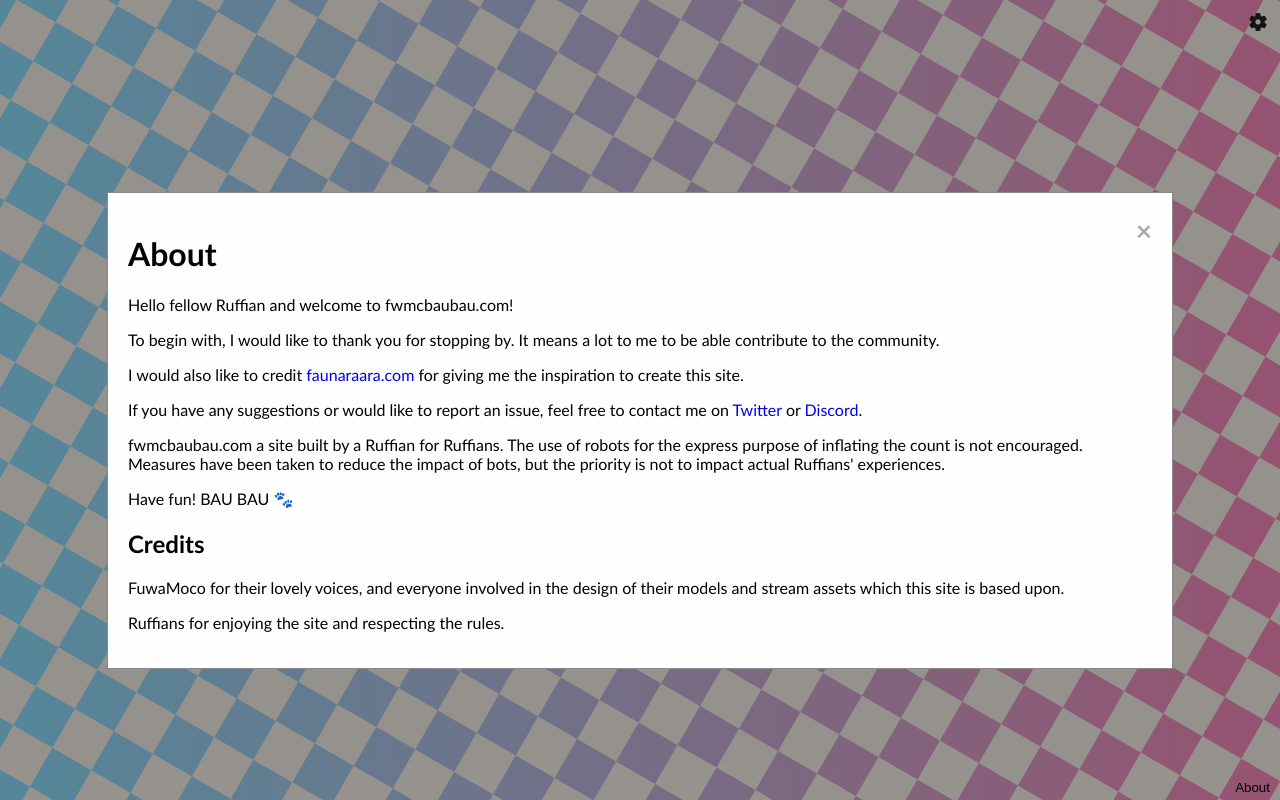
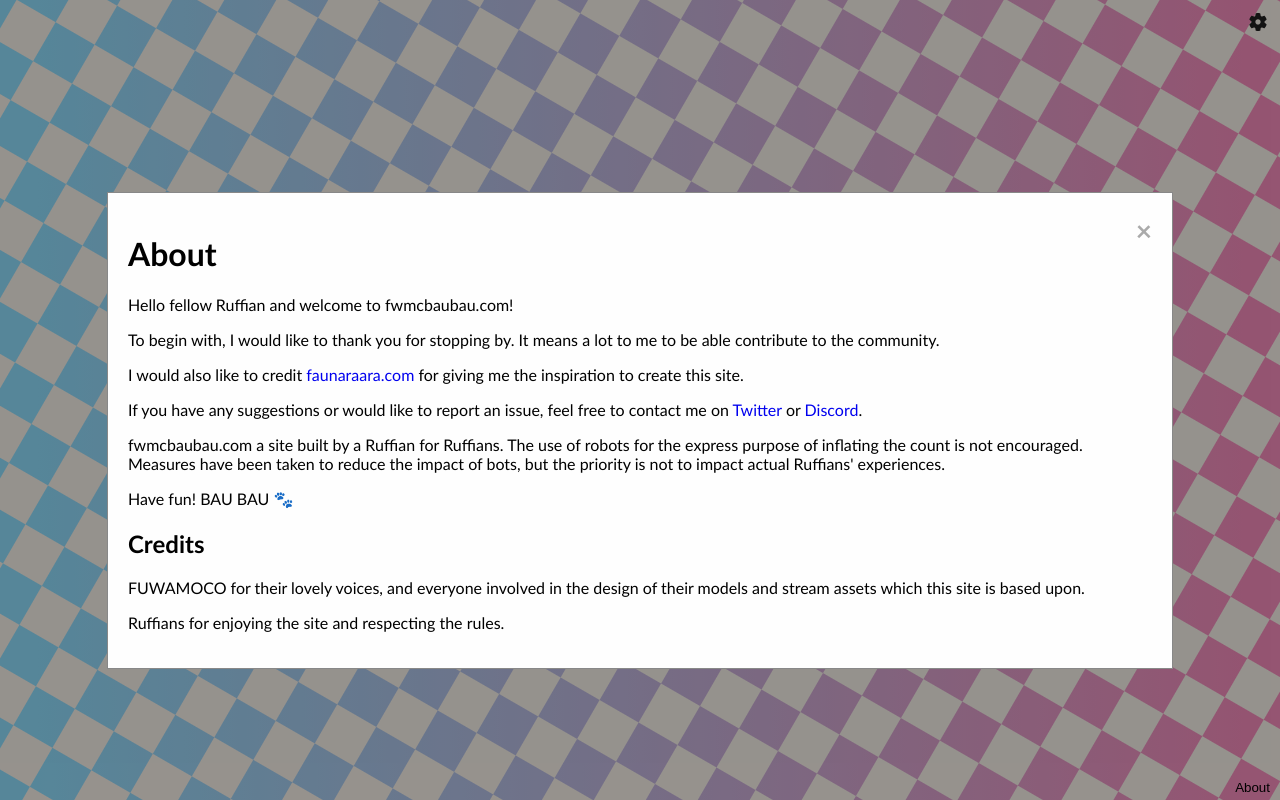
Before and after one commit to Yi-Jiahe/fwmcbaubau, a React (Create React App) app: page / in a window 1280 px wide. Both pictures are taken after a click on the button "About". Built offline with nearby package versions, Linux system fonts and the light colour scheme; no server answers.

Commit message:
Update FuwaMoco to FUWAMOCO

```diff
--- a/src/About.tsx
+++ b/src/About.tsx
@@ -21,7 +21,7 @@ function About({ closeAbout }: AboutProps) {
       <p>Have fun! BAU BAU 🐾</p>
 
       <h2>Credits</h2>
-      <p>FuwaMoco for their lovely voices, and everyone involved in the design of their models and stream assets which this site is based upon.</p>
+      <p>FUWAMOCO for their lovely voices, and everyone involved in the design of their models and stream assets which this site is based upon.</p>
 
       <p>Ruffians for enjoying the site and respecting the rules.</p>
     </Modal>
```
